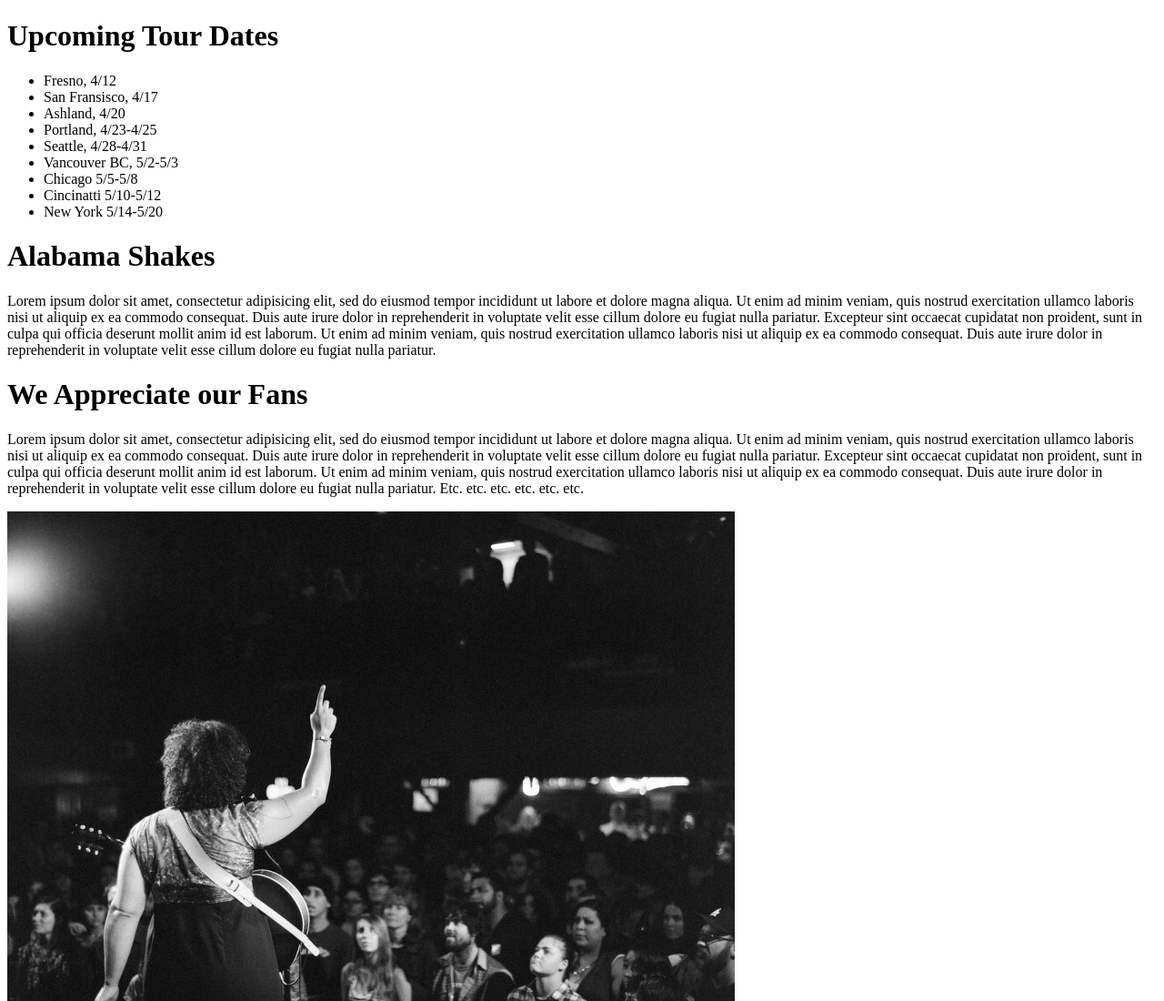
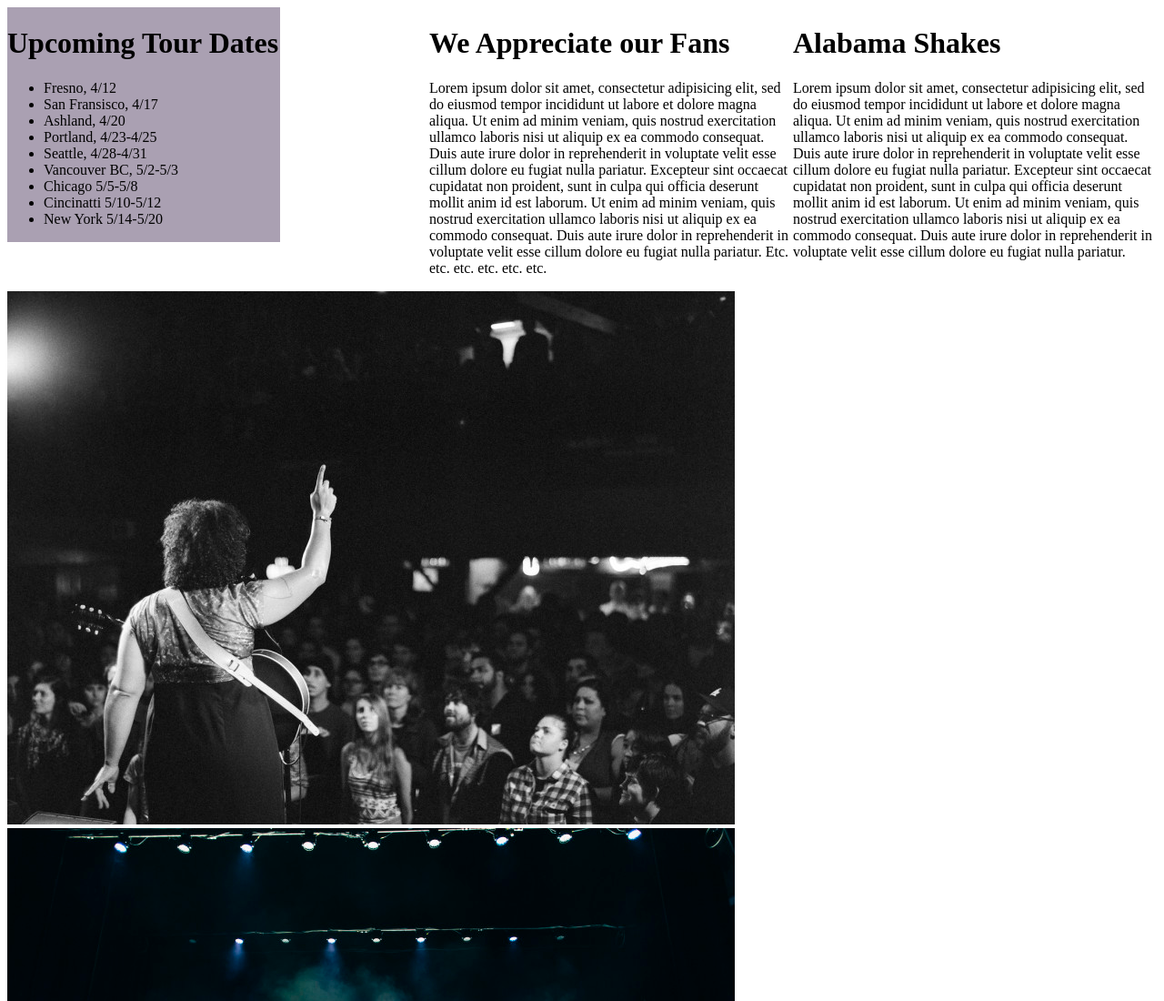
Before and after one commit to amackey693-EpicodusLessons/band-page, a plain HTML site: page index.html in a window 1280 px wide. Shown: the top 1100 px of the page at 91% size. Drawn offline with Linux system fonts and the light colour scheme.

Commit message:
fixes bug to link css to html
co-authored by: Ethan Firpo <efirpo@gmail.com>

```diff
--- a/index.html
+++ b/index.html
@@ -1,6 +1,7 @@
 <!DOCTYPE html>
+<html>
   <head>
-  <link href="css/styles.css" rel="stylesheet" type="css/styles">
+   <link href="css/styles.css" rel="stylesheet" type="text/css" media="all">
     <title>The Alabama Shakes</title>
   </head>
   <body>
```
Also changed, not shown: 1 other file. Lines whose indentation alone changed are shown as unchanged.
